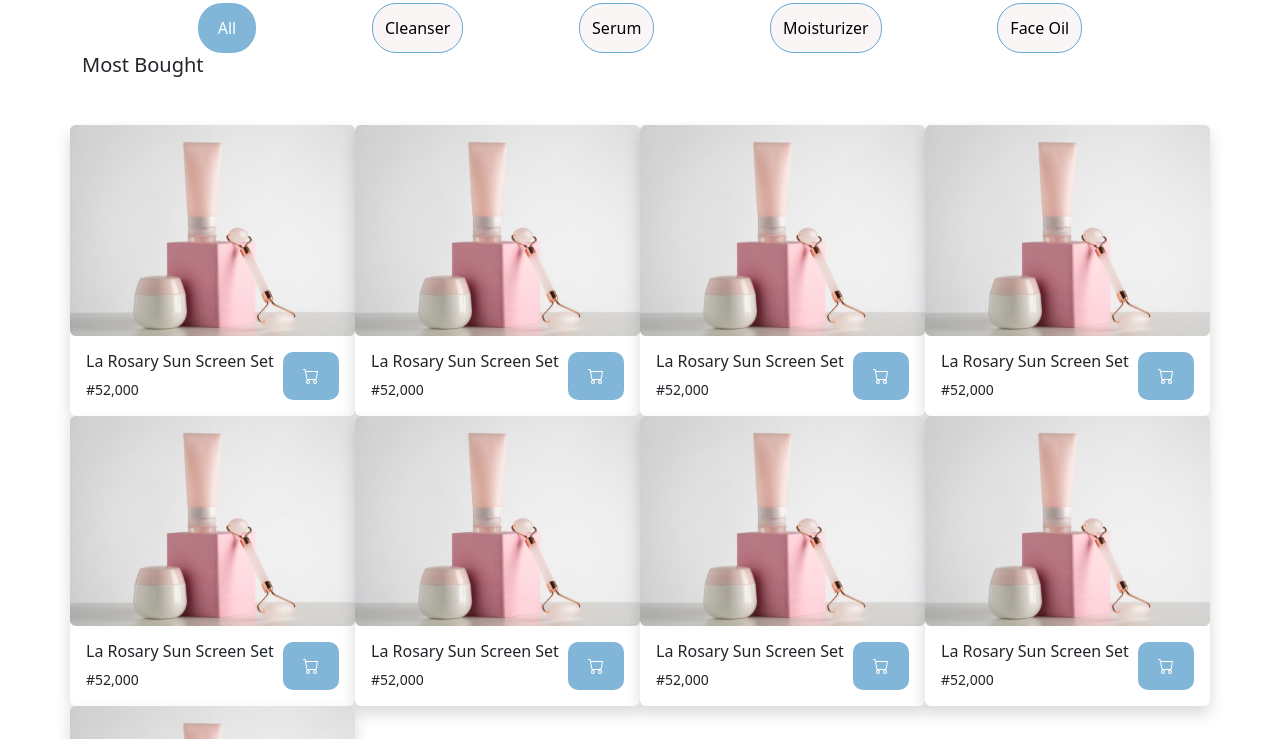
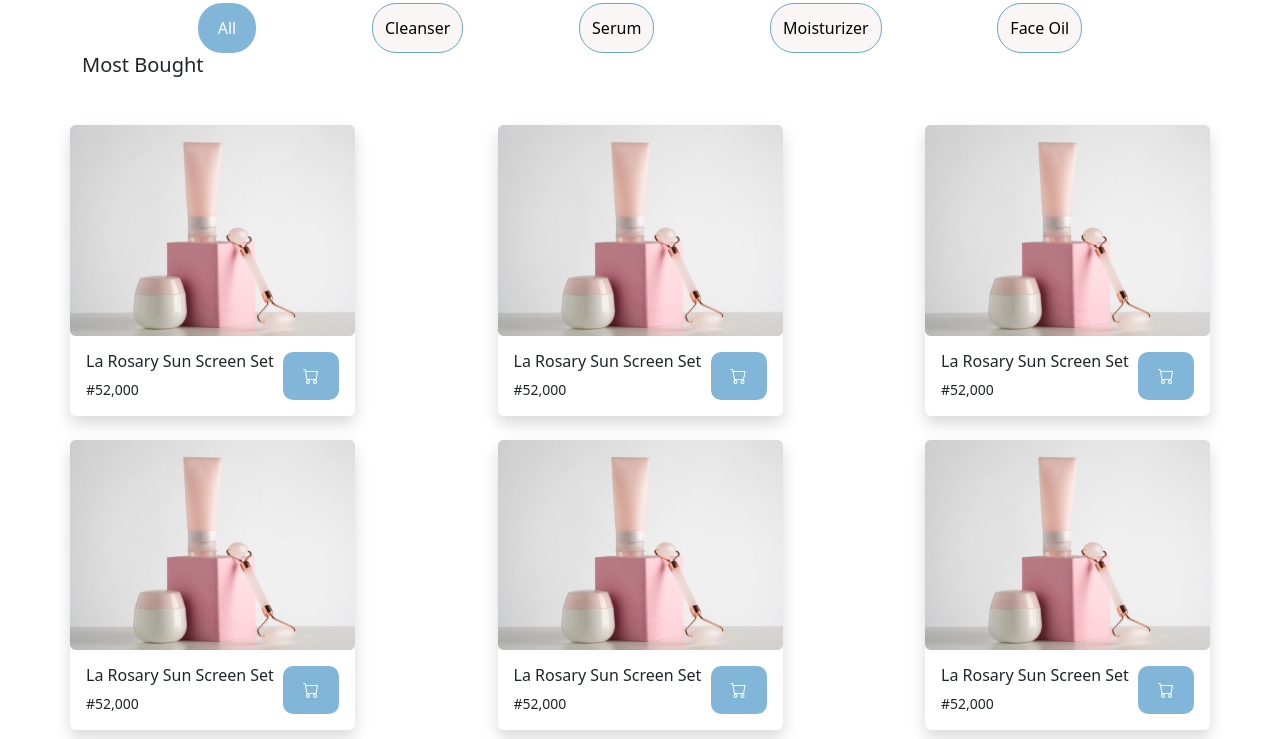
Before and after one commit to Teetwothefirst/HNG_Stage_Two, a React (Vite) app in the folder SkinSphere/: page / in a window 1280 px wide. Shown: the part 520-1259 px from the top of the page. Built offline with nearby package versions, Linux system fonts and the light colour scheme.

Commit message:
changes to the spacing for AllNew Component

```diff
--- a/SkinSphere/src/AllNew.jsx
+++ b/SkinSphere/src/AllNew.jsx
@@ -8,7 +8,7 @@
     <>
         {/* <div className='row'> */}
         {/* <h3>Most Bought Products</h3> */}
-        <div className="card col-6 col-lg-3 border-0 shadow p-0">
+        <div className="card col-6 col-lg-3 border-0 shadow p-0 mb-3">
             <div className="card-body p-0">
                 <img src={ShopItems} className="card-ing-top" alt="" />
 
--- a/SkinSphere/src/App.jsx
+++ b/SkinSphere/src/App.jsx
@@ -96,7 +96,7 @@
               <button className='btn-unblue'>Face Oil</button>
             </div>
             <h5 className='mostBought'>Most Bought</h5>
-            <div className="page-content row justify-content-between mt-5">
+            <div className="page-content row justify-content-between gap-2 mt-5">
                 <AllNew/>
                 <AllNew/>
                 <AllNew/>
```
